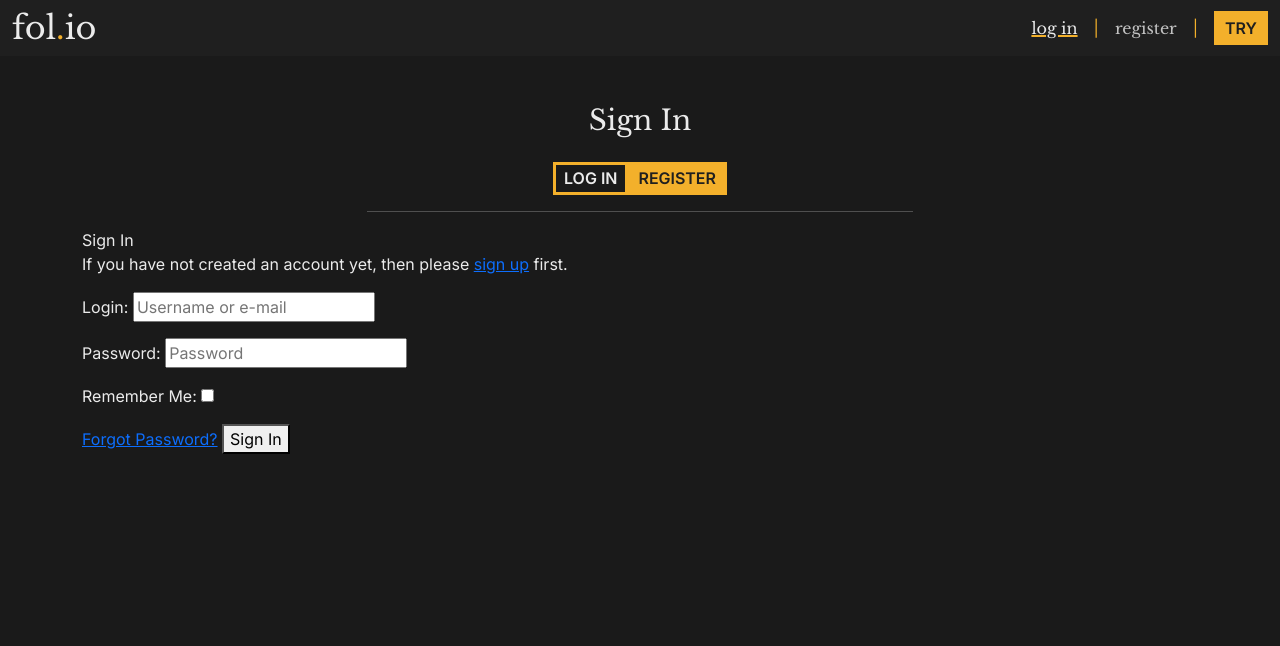
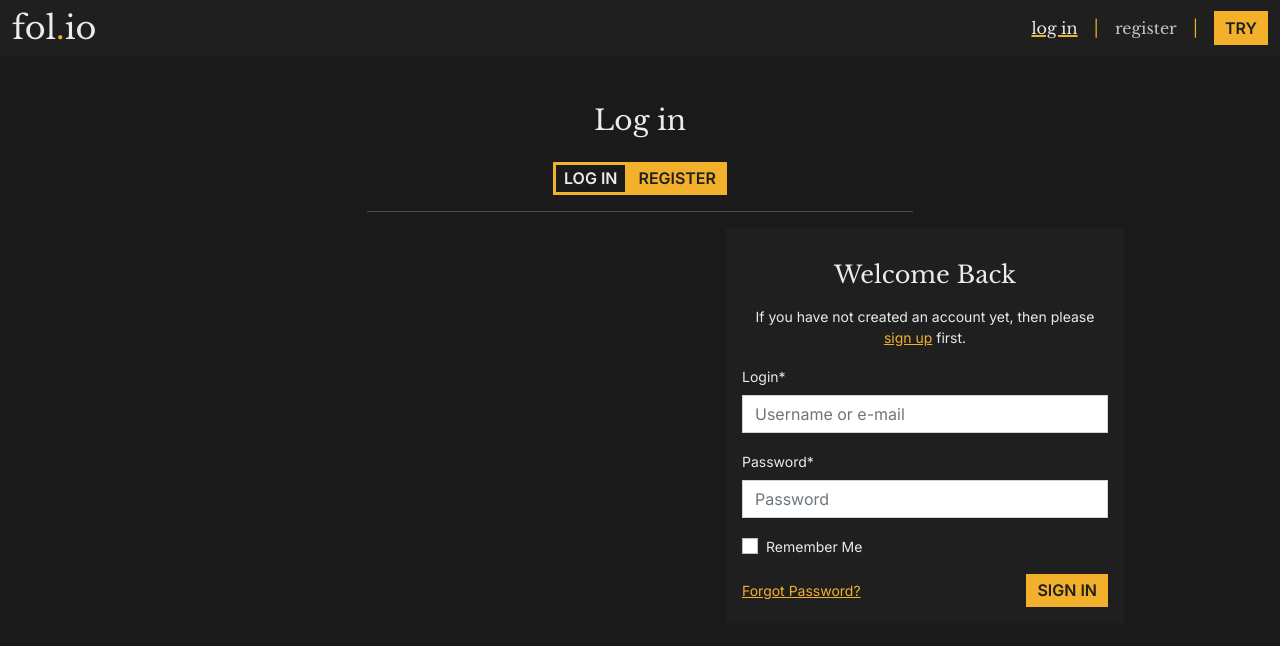
Before and after one commit to Code-Institute-Submissions/KieranSweeden-fol.io, a Django app: page /accounts/login/ in a window 1280 px wide. Shown: the top 646 px of the page. Run offline with Django 4.2, Linux system fonts and the light colour scheme; some libraries are stand-ins or nearby versions.

Commit message:
Style sign in form

```diff
--- a/requirements.txt
+++ b/requirements.txt
@@ -1,7 +1,9 @@
 asgiref==3.5.0
 backports.zoneinfo==0.2.1
+crispy-bootstrap5==0.6
 Django==4.0.3
 django-allauth==0.49.0
+django-crispy-forms==1.14.0
 oauthlib==3.2.0
 PyJWT==2.3.0
 python3-openid==3.2.0
--- a/static/css/base.css
+++ b/static/css/base.css
@@ -51,7 +51,7 @@ h1, h2, h3, h4, h5, h6,
     --bs-bg-opacity: 1;
 }
 
-/* Button Styling */
+/* Button & Link Styling */
 
 .btn {
     border-radius: 0;
@@ -65,6 +65,7 @@ h1, h2, h3, h4, h5, h6,
     background-color: var(--folio-feature-color);
     border-color: var(--folio-feature-color);
     border-width: 0.2rem;
+    transition: color 400ms ease-in-out, background-color 400ms ease-in-out;
 }
 
 .btn-primary.active {
@@ -77,6 +78,15 @@ h1, h2, h3, h4, h5, h6,
     color: var(--folio-white-color);
     background-color: transparent;
     border-color: var(--folio-feature-color);
+}
+
+a.btn-tertiary {
+    color: var(--folio-feature-color);
+    transition: color 400ms ease-in-out;
+}
+
+a.btn-tertiary:hover {
+    color: var(--folio-white-color);
 }
 
 /* Navigation Styling */
@@ -149,3 +159,23 @@ h1, h2, h3, h4, h5, h6,
     height: 3.5rem;
     width: 100%;
 }
+
+/* Card Styling */
+
+.card {
+    border-radius: 0;
+    background-color: var(--folio-black-color);
+    max-width: 25rem;
+}
+
+/* Form Styling */
+
+input.form-control,
+.form-check-input[type=checkbox] {
+    border-radius: 0;
+}
+
+.form-check-label,
+.form-label {
+    font-size: 14px;
+}
--- a/templates/allauth/account/login.html
+++ b/templates/allauth/account/login.html
@@ -1,19 +1,21 @@
 {% extends "base.html" %}
-
+{% load crispy_forms_tags %}
 {% load i18n %}
 {% load account socialaccount %}
 
-{% block extra_title %}Log In{% endblock %}
+{% block extra_title %}{% trans "Log in" %}{% endblock %}
+
+{% block header_title %}{% trans "Log in" %}{% endblock %}
 
 {% block content %}
 
-{% block header_title %}{% trans "Sign In" %}{% endblock %}
+  <h3 class="h4 text-center m-3">Welcome Back</h3>
 
   {% get_providers as socialaccount_providers %}
 
   {% if socialaccount_providers %}
   <p>{% blocktrans with site.name as site_name %}Please sign in with one
-of your existing third party accounts. Or, <a href="{{ signup_url }}">sign up</a>
+  of your existing third party accounts. Or, <a class="btn-tertiary" href="{{ signup_url }}">sign up</a>
   for a {{ site_name }} account and sign in below:{% endblocktrans %}</p>
 
   <div class="socialaccount_ballot">
@@ -29,18 +31,20 @@ for a {{ site_name }} account and sign in below:{% endblocktrans %}</p>
   {% include "socialaccount/snippets/login_extra.html" %}
 
   {% else %}
-<p>{% blocktrans %}If you have not created an account yet, then please
-<a href="{{ signup_url }}">sign up</a> first.{% endblocktrans %}</p>
+  <p class="small text-center">{% blocktrans %}If you have not created an account yet, then please
+  <a class="btn-tertiary" href="{{ signup_url }}">sign up</a> first.{% endblocktrans %}</p>
   {% endif %}
 
   <form class="login" method="POST" action="{% url 'account_login' %}">
     {% csrf_token %}
-  {{ form.as_p }}
+    {{ form|crispy }}
     {% if redirect_field_value %}
     <input type="hidden" name="{{ redirect_field_name }}" value="{{ redirect_field_value }}" />
     {% endif %}
-  <a class="button secondaryAction" href="{% url 'account_reset_password' %}">{% trans "Forgot Password?" %}</a>
-  <button class="primaryAction" type="submit">{% trans "Sign In" %}</button>
+    <div class="d-flex justify-content-between align-items-center">
+      <a class="small button btn-tertiary" href="{% url 'account_reset_password' %}">{% trans "Forgot Password?" %}</a>
+      <button class="primaryAction btn btn-primary" type="submit">{% trans "Sign In" %}</button>
+    </div>
   </form>
 
 {% endblock %}
--- a/templates/allauth/account/signup.html
+++ b/templates/allauth/account/signup.html
@@ -2,7 +2,7 @@
 
 {% load i18n %}
 
-{% block extra_title %}{% trans Register %}{% endblock %}
+{% block extra_title %}{% trans "Register" %}{% endblock %}
 
 {% block header_title %}{% trans "Register" %}{% endblock %}
 
--- a/templates/base.html
+++ b/templates/base.html
@@ -57,7 +57,7 @@
   <header class="container">
     <div class="row">
       <div class="col-12 text-center">
-        <h1 class="h3 mt-5">
+        <h2 class="h3 mt-5">
           {% block header_title %}{% endblock %}
         </h1>
       </div>
@@ -69,7 +69,18 @@
   </header>
 
   <main class="container">
-    {% block content %}{% endblock %}
+    <div class="row">
+      <div class="col-6">
+
+      </div>
+      <div class="col-6 d-flex justify-content-center align-items-center">
+        <div class="card">
+          <div class="card-body">
+            {% block content %}{% endblock %}
+          </div>
+        </div>
+      </div>
+    </div>
   </main>
   </body>
 </html>
```
Also changed, not shown: folio/settings.py (+8 -0 lines). Lines whose indentation alone changed are shown as unchanged.
